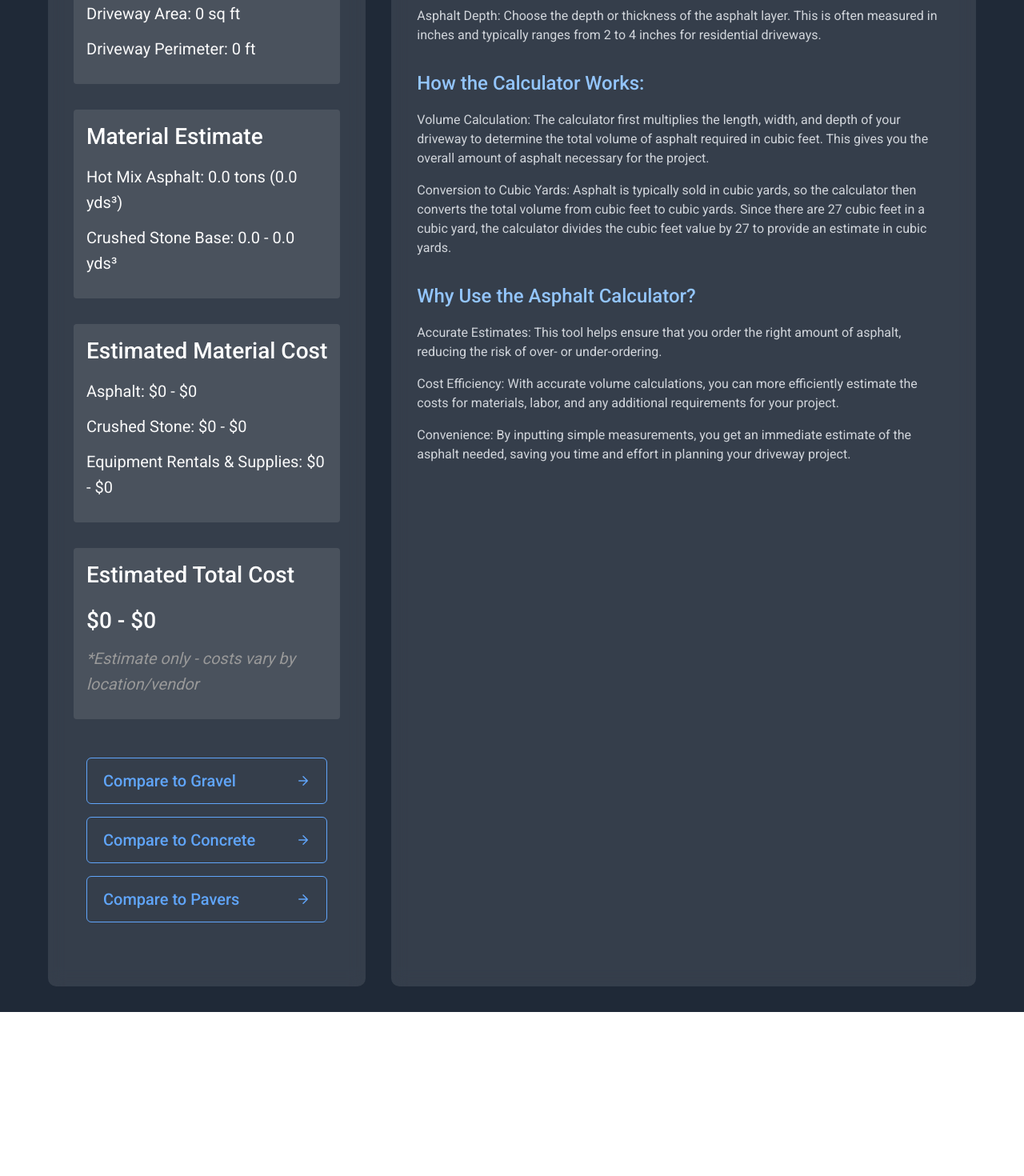
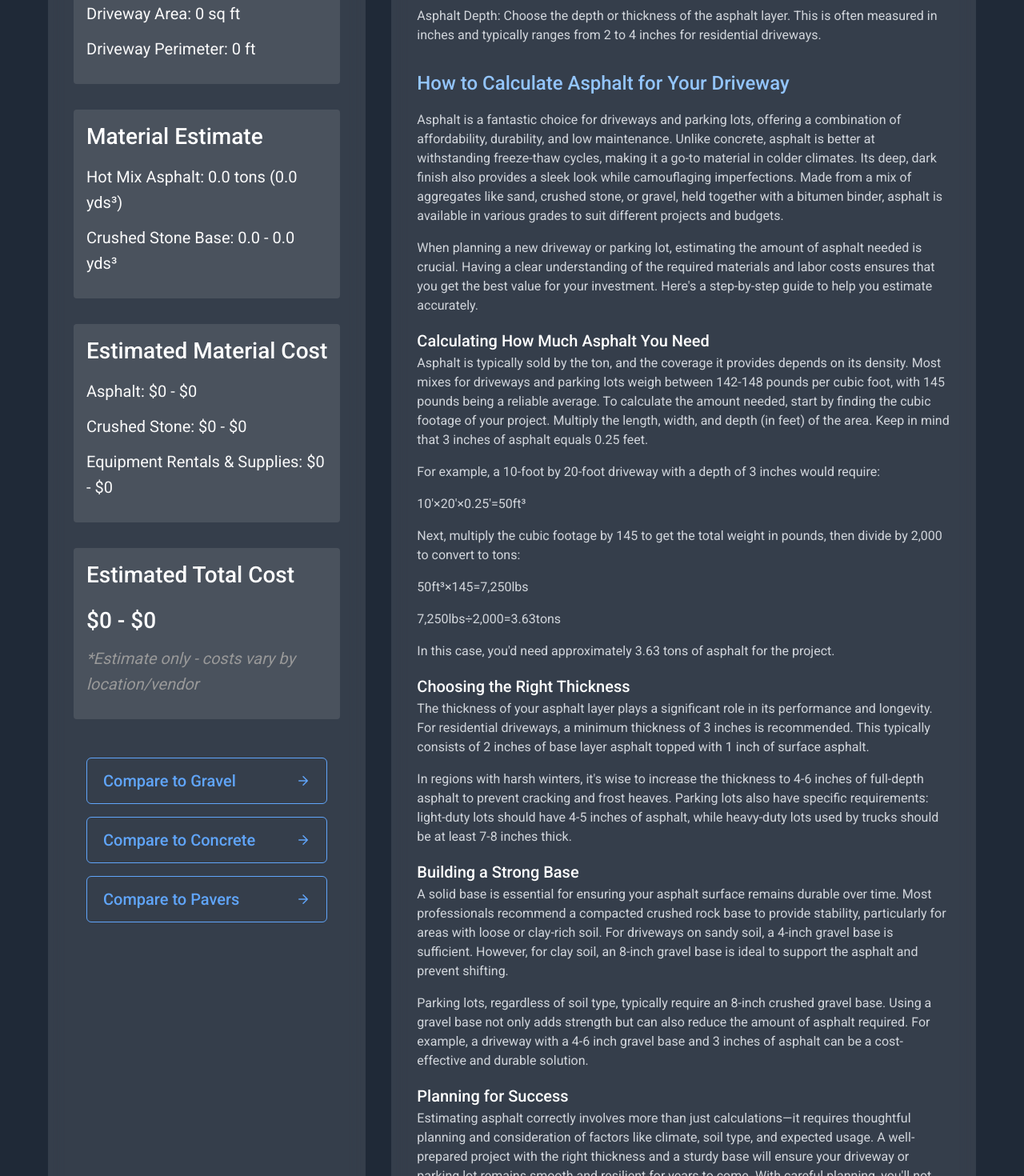
Before and after one commit to mkrizia17/Driveway-Calculator, a Next.js app: page /asphalt in a window 1280 px wide. Shown: the part 900-2370 px from the top of the page at 80% size. Before the commit the page ends 2165 px from the top, so only its background shows below. Built offline with nearby package versions, Linux system fonts and the light colour scheme.

Commit message:
Latest Asphalt

```diff
--- a/src/app/asphalt/page.tsx
+++ b/src/app/asphalt/page.tsx
@@ -420,7 +420,7 @@ export default function AsphaltPage() {
                 <div className="info-section">
                     <h2>How the Asphalt Driveway Calculator Works</h2>
 
-                    <p>
+                    <p className="info-paragraph">
                         The Asphalt Driveway Calculator is a simple, yet powerful tool designed to help you estimate the amount of asphalt needed for your driveway project. Whether you're planning a new driveway or resurfacing an existing one, this calculator provides an accurate estimate based on the specific dimensions of your project.
                     </p>
 
@@ -445,12 +445,50 @@ export default function AsphaltPage() {
                         Asphalt Depth: Choose the depth or thickness of the asphalt layer. This is often measured in inches and typically ranges from 2 to 4 inches for residential driveways.
                     </p>
 
-                    <h3>How the Calculator Works:</h3>
+                    <h3>How to Calculate Asphalt for Your Driveway</h3>
                     <p className="info-paragraph">
-                        Volume Calculation: The calculator first multiplies the length, width, and depth of your driveway to determine the total volume of asphalt required in cubic feet. This gives you the overall amount of asphalt necessary for the project.
+                        Asphalt is a fantastic choice for driveways and parking lots, offering a combination of affordability, durability, and low maintenance. Unlike concrete, asphalt is better at withstanding freeze-thaw cycles, making it a go-to material in colder climates. Its deep, dark finish also provides a sleek look while camouflaging imperfections. Made from a mix of aggregates like sand, crushed stone, or gravel, held together with a bitumen binder, asphalt is available in various grades to suit different projects and budgets.
                     </p>
+
                     <p className="info-paragraph">
-                        Conversion to Cubic Yards: Asphalt is typically sold in cubic yards, so the calculator then converts the total volume from cubic feet to cubic yards. Since there are 27 cubic feet in a cubic yard, the calculator divides the cubic feet value by 27 to provide an estimate in cubic yards.
+                        When planning a new driveway or parking lot, estimating the amount of asphalt needed is crucial. Having a clear understanding of the required materials and labor costs ensures that you get the best value for your investment. Here's a step-by-step guide to help you estimate accurately.
+                    </p>
+
+                    <h4>Calculating How Much Asphalt You Need</h4>
+                    <p className="info-paragraph">
+                        Asphalt is typically sold by the ton, and the coverage it provides depends on its density. Most mixes for driveways and parking lots weigh between 142-148 pounds per cubic foot, with 145 pounds being a reliable average. To calculate the amount needed, start by finding the cubic footage of your project. Multiply the length, width, and depth (in feet) of the area. Keep in mind that 3 inches of asphalt equals 0.25 feet.
+                    </p>
+
+                    <div className="info-paragraph">
+                        <p>For example, a 10-foot by 20-foot driveway with a depth of 3 inches would require:</p>
+                        <p>10′×20′×0.25′=50ft³</p>
+                        <p>Next, multiply the cubic footage by 145 to get the total weight in pounds, then divide by 2,000 to convert to tons:</p>
+                        <p>50ft³×145=7,250lbs</p>
+                        <p>7,250lbs÷2,000=3.63tons</p>
+                        <p>In this case, you'd need approximately 3.63 tons of asphalt for the project.</p>
+                    </div>
+
+                    <h4>Choosing the Right Thickness</h4>
+                    <p className="info-paragraph">
+                        The thickness of your asphalt layer plays a significant role in its performance and longevity. For residential driveways, a minimum thickness of 3 inches is recommended. This typically consists of 2 inches of base layer asphalt topped with 1 inch of surface asphalt.
+                    </p>
+
+                    <p className="info-paragraph">
+                        In regions with harsh winters, it's wise to increase the thickness to 4-6 inches of full-depth asphalt to prevent cracking and frost heaves. Parking lots also have specific requirements: light-duty lots should have 4-5 inches of asphalt, while heavy-duty lots used by trucks should be at least 7-8 inches thick.
+                    </p>
+
+                    <h4>Building a Strong Base</h4>
+                    <p className="info-paragraph">
+                        A solid base is essential for ensuring your asphalt surface remains durable over time. Most professionals recommend a compacted crushed rock base to provide stability, particularly for areas with loose or clay-rich soil. For driveways on sandy soil, a 4-inch gravel base is sufficient. However, for clay soil, an 8-inch gravel base is ideal to support the asphalt and prevent shifting.
+                    </p>
+
+                    <p className="info-paragraph">
+                        Parking lots, regardless of soil type, typically require an 8-inch crushed gravel base. Using a gravel base not only adds strength but can also reduce the amount of asphalt required. For example, a driveway with a 4-6 inch gravel base and 3 inches of asphalt can be a cost-effective and durable solution.
+                    </p>
+
+                    <h4>Planning for Success</h4>
+                    <p className="info-paragraph">
+                        Estimating asphalt correctly involves more than just calculations—it requires thoughtful planning and consideration of factors like climate, soil type, and expected usage. A well-prepared project with the right thickness and a sturdy base will ensure your driveway or parking lot remains smooth and resilient for years to come. With careful planning, you'll not only save money but also enjoy a finished surface that can handle whatever comes its way.
                     </p>
 
                     <h3>Why Use the Asphalt Calculator?</h3>
--- a/src/app/gravel/page.tsx
+++ b/src/app/gravel/page.tsx
@@ -310,7 +310,7 @@ export default function GravelPage() {
                 <div className="info-section">
                     <h2>How the Gravel Driveway Calculator Works</h2>
 
-                    <p>
+                    <p className="info-paragraph">
                         The Gravel Driveway Calculator is a simple, yet powerful tool designed to help you estimate the amount of gravel needed for your driveway project. Whether you're planning a new driveway or refreshing an existing one, this calculator provides an accurate estimate based on the specific dimensions of your project.
                     </p>
 
--- a/src/app/pavers/page.tsx
+++ b/src/app/pavers/page.tsx
@@ -312,7 +312,7 @@ export default function PaversPage() {
                 <div className="info-section">
                     <h2>How the Paver Driveway Calculator Works</h2>
 
-                    <p>
+                    <p className="info-paragraph">
                         The Paver Driveway Calculator is a simple, yet powerful tool designed to help you estimate the amount of pavers and base materials needed for your driveway project. Whether you're planning a new driveway or replacing an existing one, this calculator provides an accurate estimate based on the specific dimensions of your project.
                     </p>
 
```
